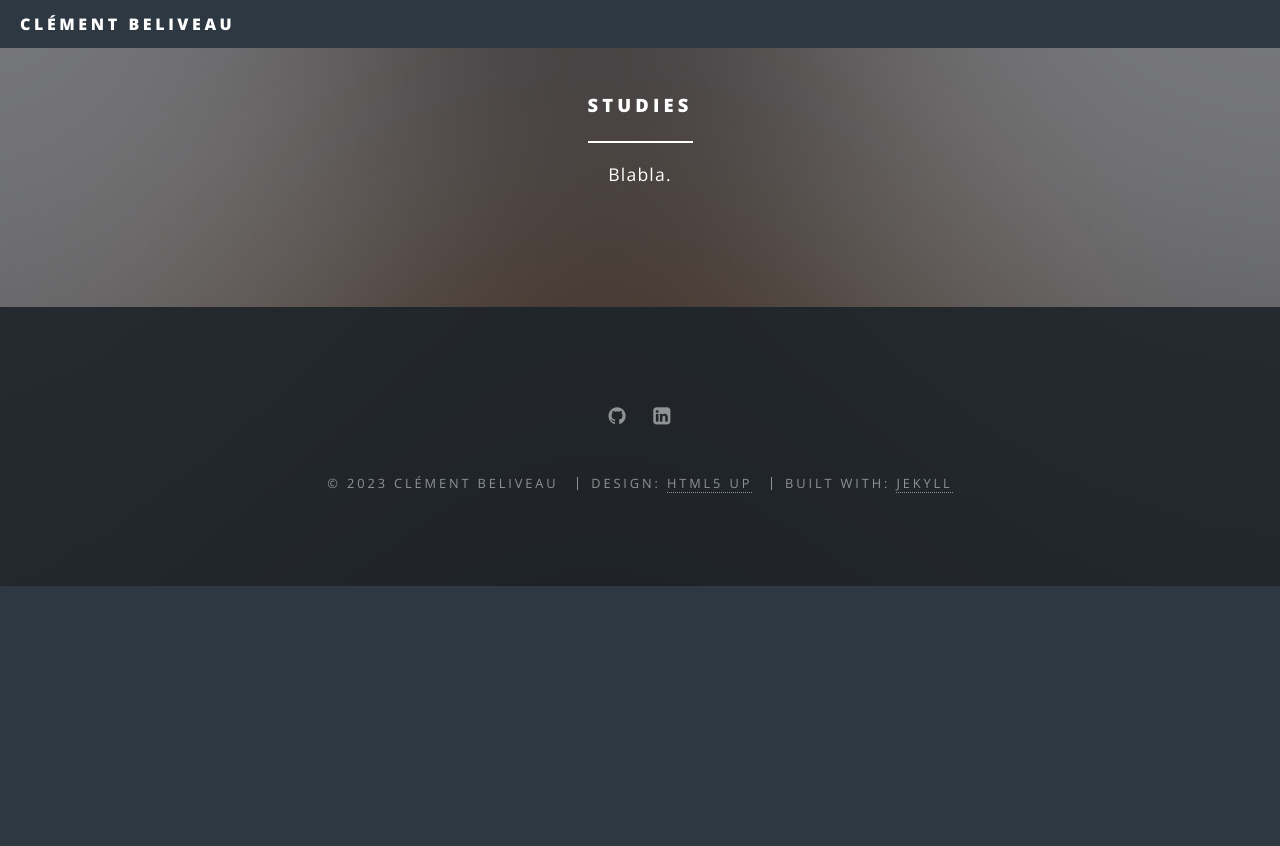
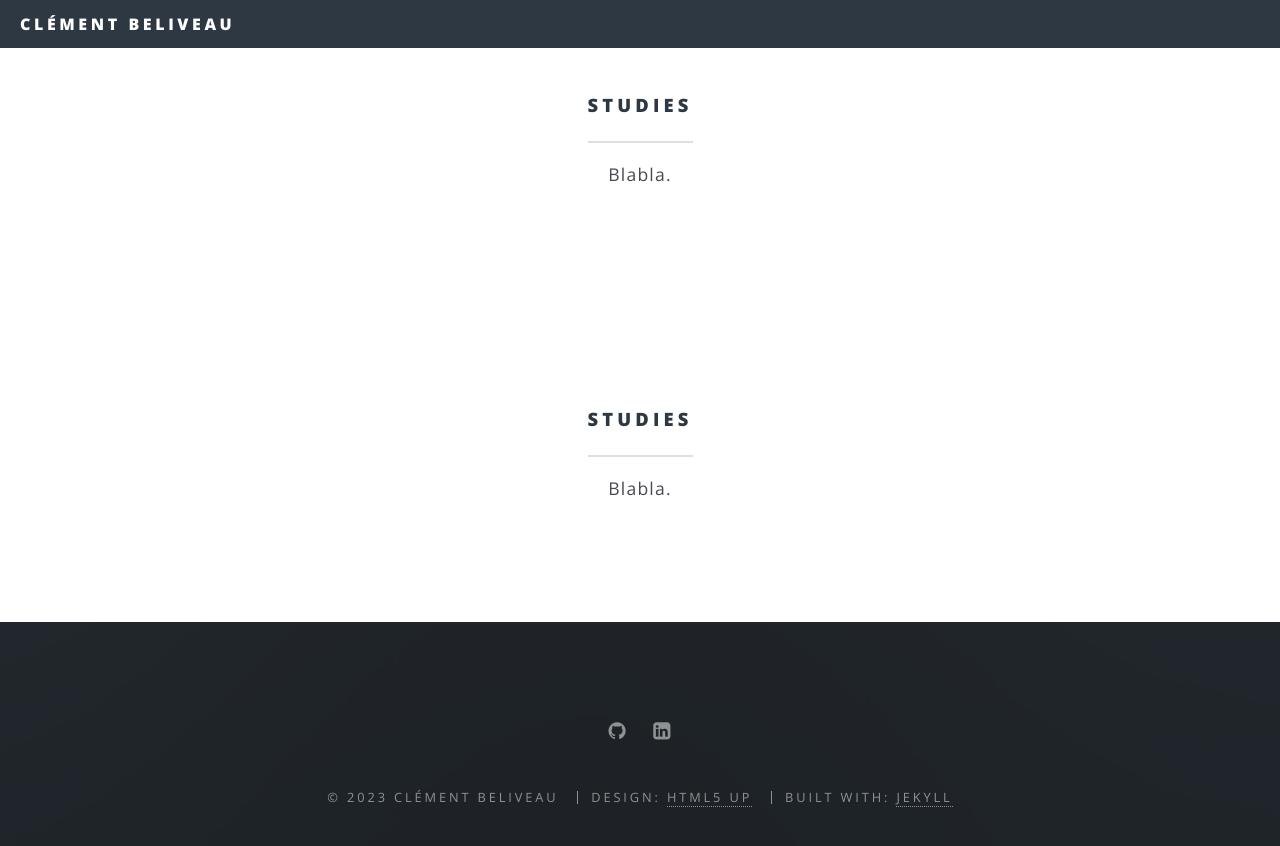
Before and after one commit to ClementBLV/clementBLV.github.io, a Jekyll site: the page built from index.html, in a window 1280 px wide and 900 px high, scrolled down 4524 px. Shown: the top 846 px of the window. Built offline with Jekyll 4.4.1, drawn with Linux system fonts in a browser that asks for light colours; nearby versions of some CDN libraries; before the commit the page ends 5110 px from its top, so only the background shows below that.

Commit message:
Feature : New text

```diff
--- a/index.html
+++ b/index.html
@@ -137,7 +137,7 @@ layout: landing
 	</div>
 </section>
 
-<section id="Jobs" class="wrapper style4 special">
+<section id="Articles" class="wrapper style5 special">
 	<div class="inner">
 		<header class="major">
 			<h3>Studies</h3>
@@ -145,3 +145,11 @@ layout: landing
 		</header>
 	</div>
 </section>
+<section id="My hobbies" class="wrapper style5 special">
+	<div class="inner">
+		<header class="major">
+			<h3>Studies</h3>
+			<p>Blabla.</p>
+		</header>
+	</div>
+</section>
```
